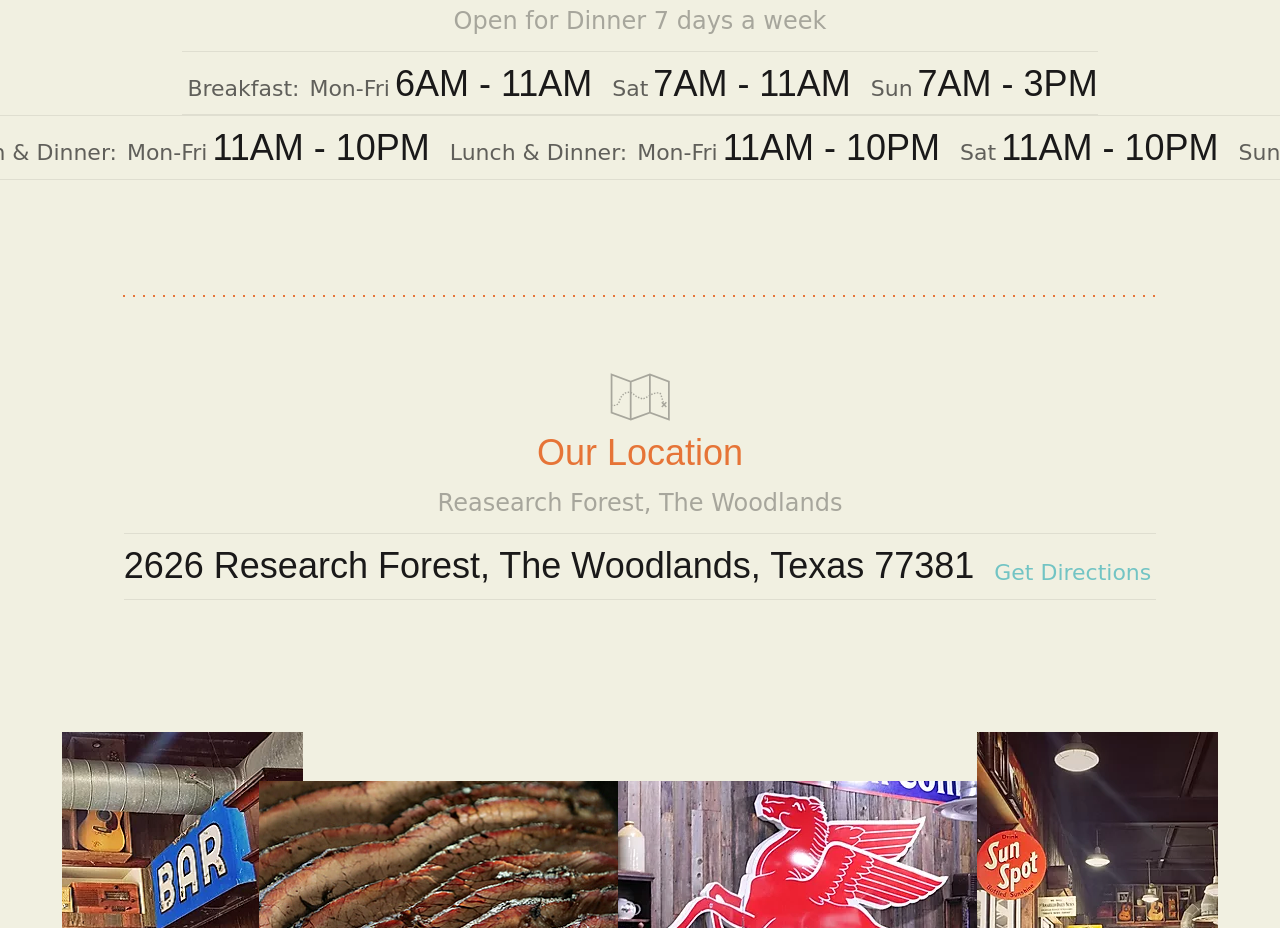
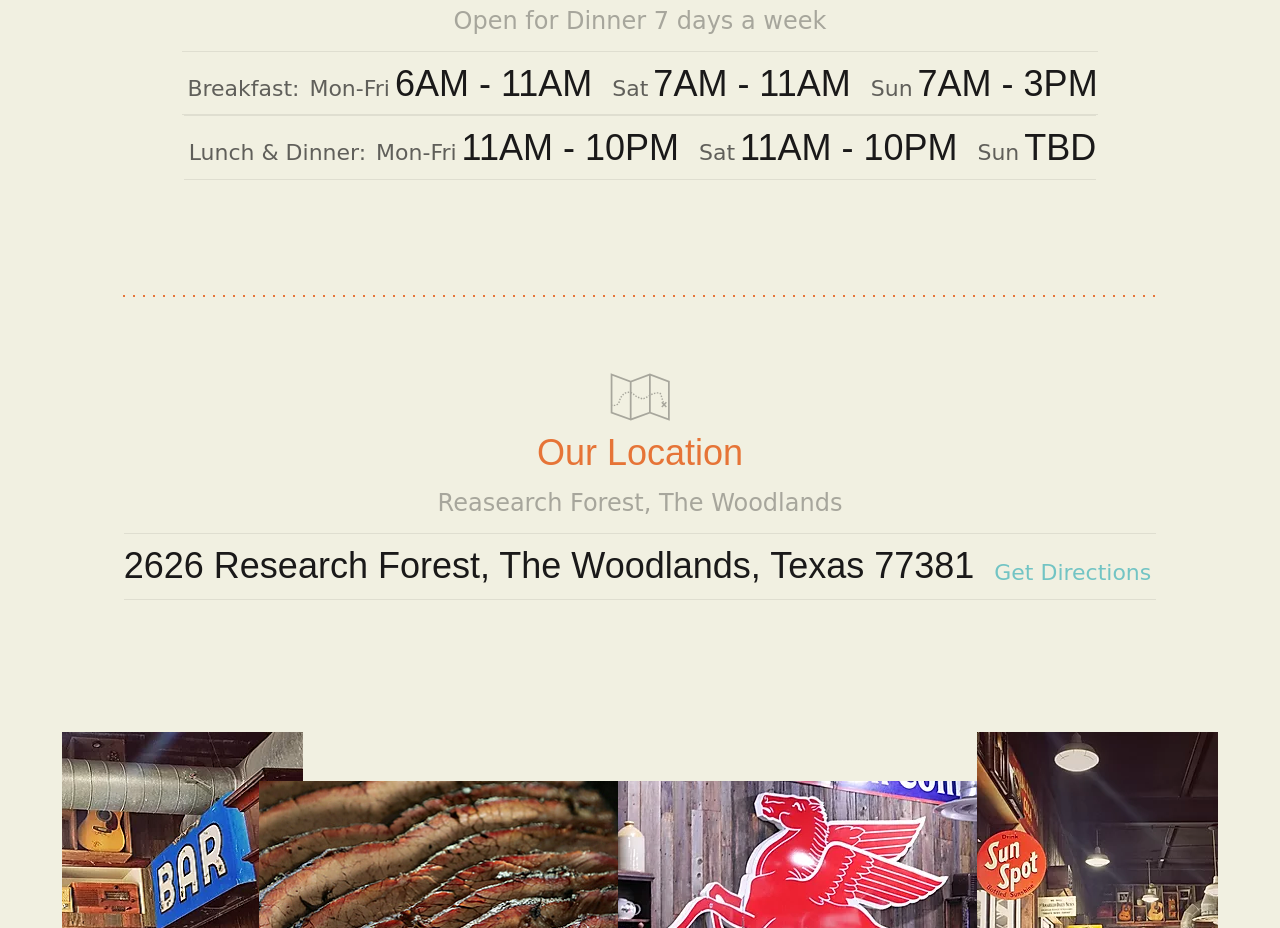
Before and after one commit to bradsaid/bbq, a plain HTML site: page index.html in a window 1280 px wide. Shown: the part 1173-2101 px from the top of the page. Drawn offline with Linux system fonts and the light colour scheme.

Commit message:
hour corrections

```diff
--- a/index.html
+++ b/index.html
@@ -134,17 +134,12 @@
                             <span>11AM - 10PM</span>
                         </div>
                         <div class="pairing">
-                            <small><strong>Lunch & Dinner:</strong></small>
-                            <small><strong>Mon-Fri</strong></small>
-                            <span>11AM - 10PM</span>
-                        </div>
-                        <div class="pairing">
                             <small><Strong>Sat</Strong></small>
                             <span>11AM - 10PM</span>
                         </div>
                         <div class="pairing">
                             <small><Strong>Sun</Strong></small>
-                            <span>???</span>
+                            <span>TBD</span>
                         </div>
                     </div>
                     <div class="flex-row" id="mobileshow" class="desktophide">
@@ -178,7 +173,7 @@
                         </div>
                         <div class="pairing" id="desktophide">
                             <small class="desktophide"><Strong class="desktophide">Sun</Strong></small>
-                            <span class="desktophide">???</span>
+                            <span class="desktophide">TBD</span>
                         </div>
                     </div>
                 </div>
```
